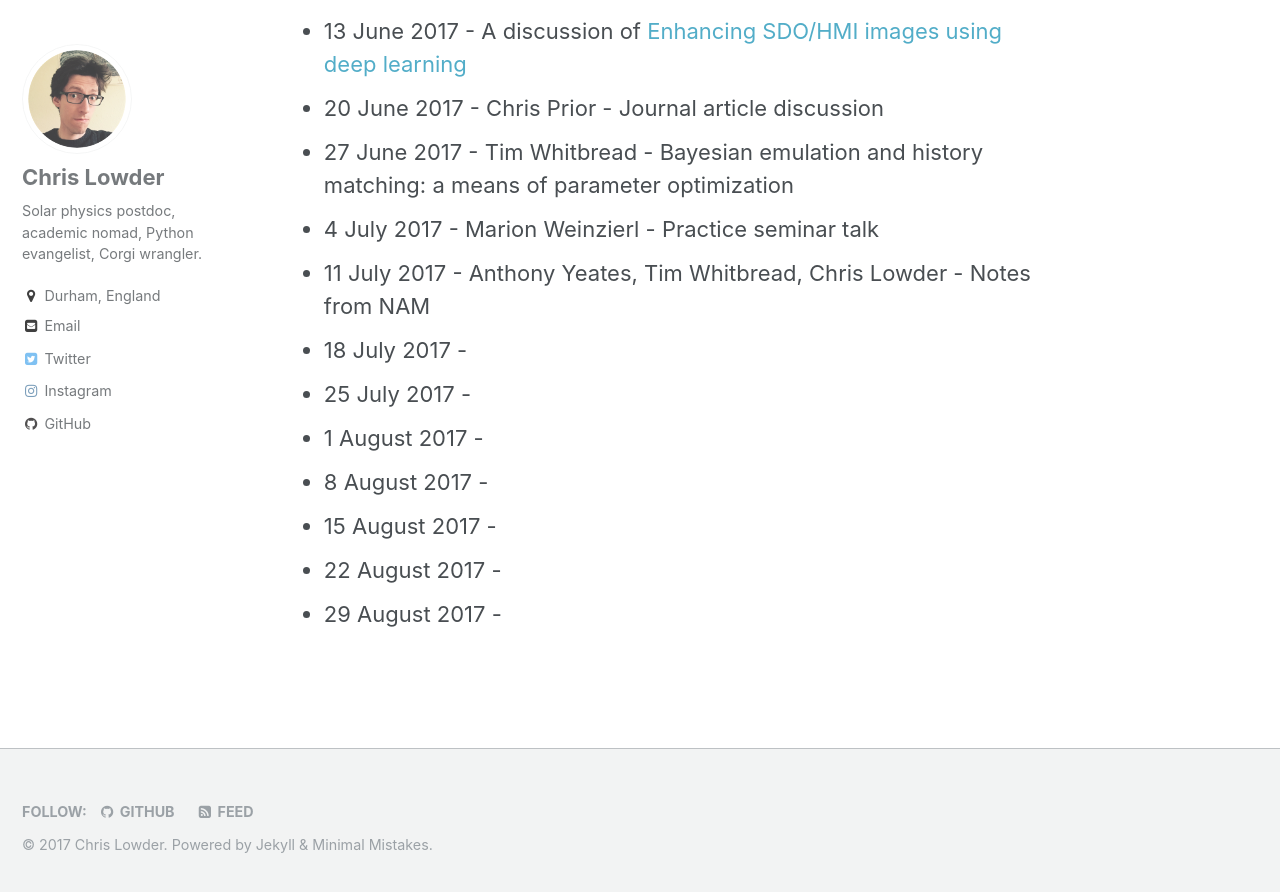
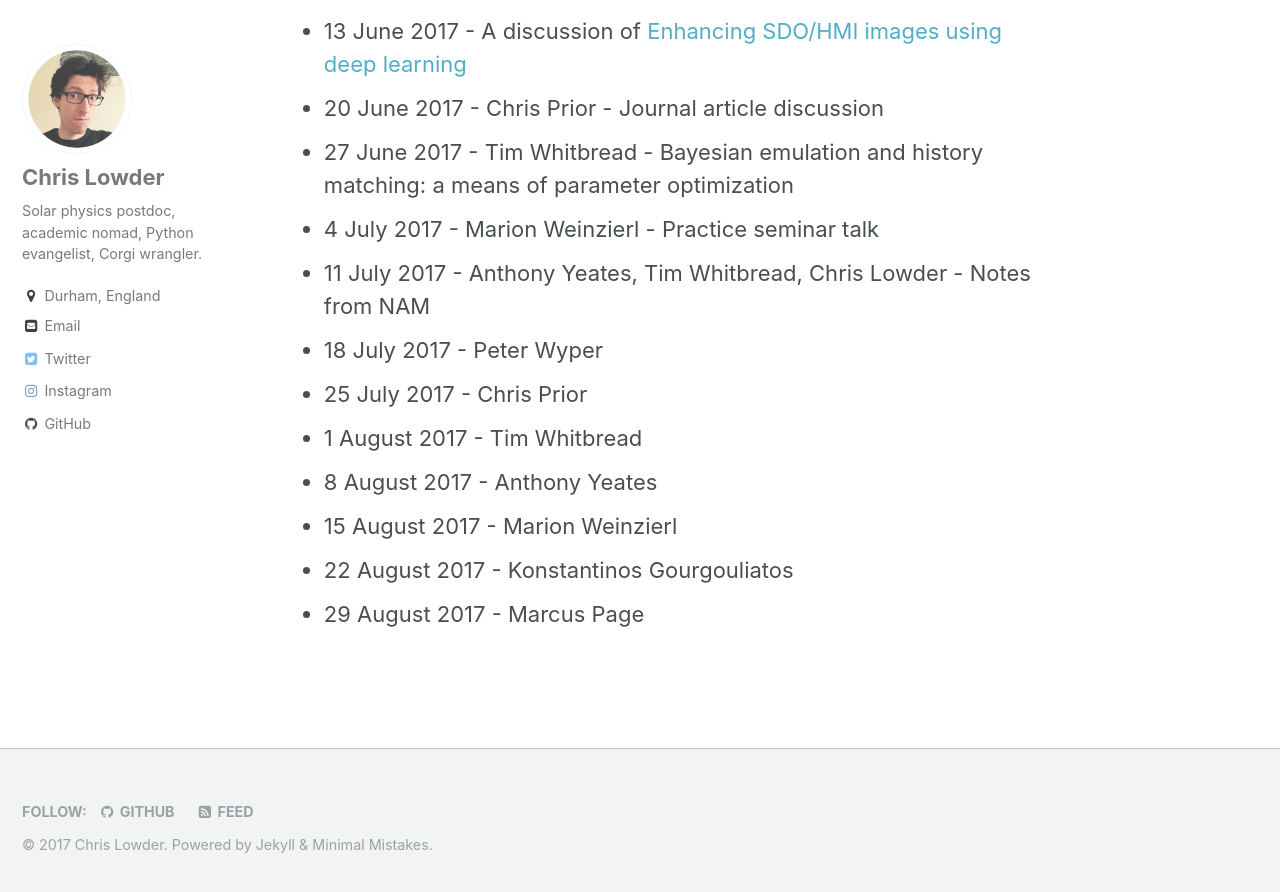
Before and after one commit to lowderchris/lowderchris.github.io, a Jekyll site: the page built from _pages/mhd-seminar.md, in a window 1280 px wide and 900 px high, scrolled down 955 px. Shown: the top 892 px of the window. Built offline with Jekyll 4.4.1, drawn with Linux system fonts in a browser that asks for light colours.

Commit message:
Updated MHD seminar list

```diff
--- a/_pages/mhd-seminar.md
+++ b/_pages/mhd-seminar.md
@@ -18,10 +18,10 @@ Our research group conducts a regular series of seminars to highlight research o
 - 27 June 2017 - Tim Whitbread - Bayesian emulation and history matching: a means of parameter optimization
 - 4 July 2017 - Marion Weinzierl - Practice seminar talk
 - 11 July 2017 - Anthony Yeates, Tim Whitbread, Chris Lowder - Notes from NAM
-- 18 July 2017 -
-- 25 July 2017 -
-- 1 August 2017 -
-- 8 August 2017 -
-- 15 August 2017 -
-- 22 August 2017 -
-- 29 August 2017 -
+- 18 July 2017 - Peter Wyper
+- 25 July 2017 - Chris Prior
+- 1 August 2017 - Tim Whitbread
+- 8 August 2017 - Anthony Yeates
+- 15 August 2017 - Marion Weinzierl
+- 22 August 2017 - Konstantinos Gourgouliatos
+- 29 August 2017 - Marcus Page
```
